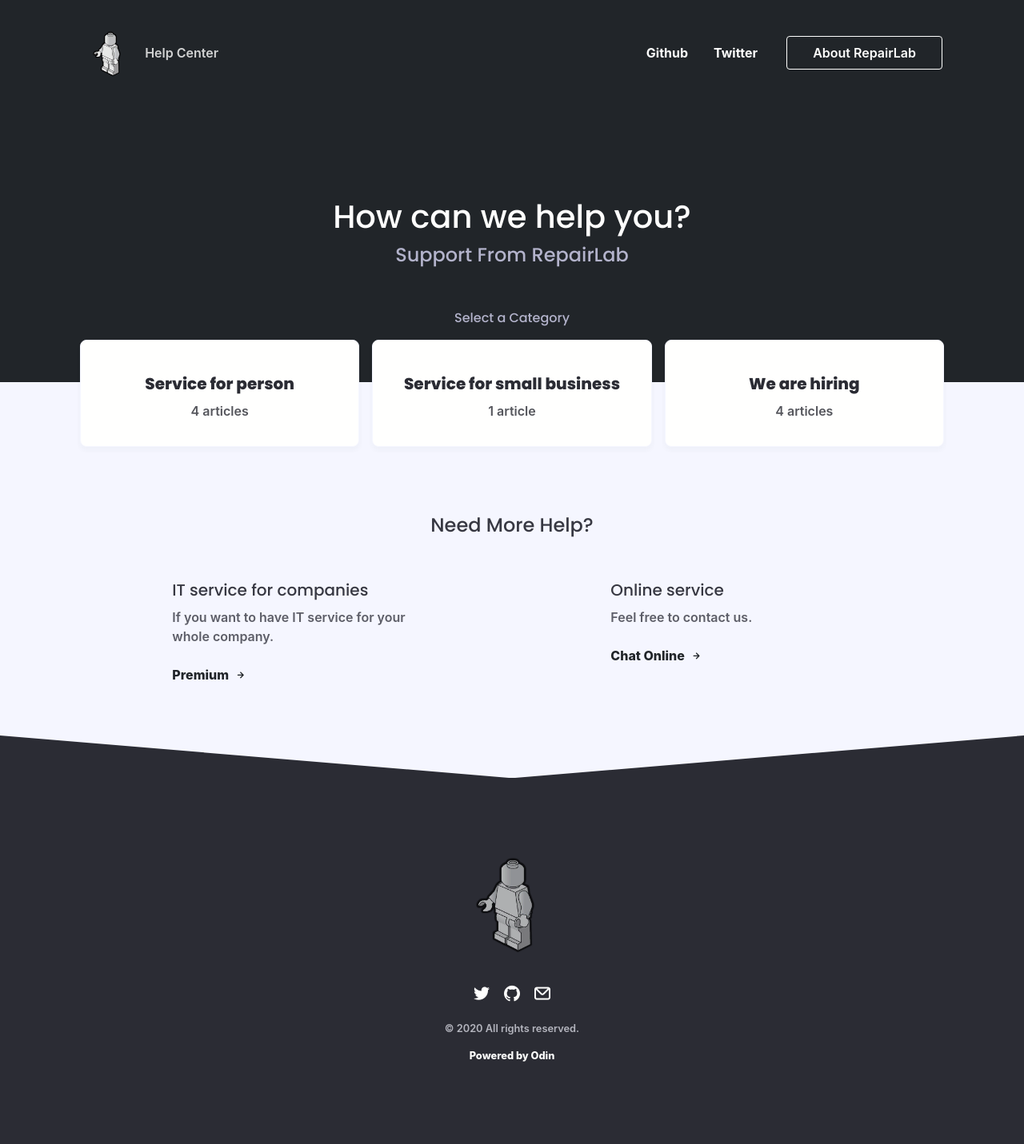
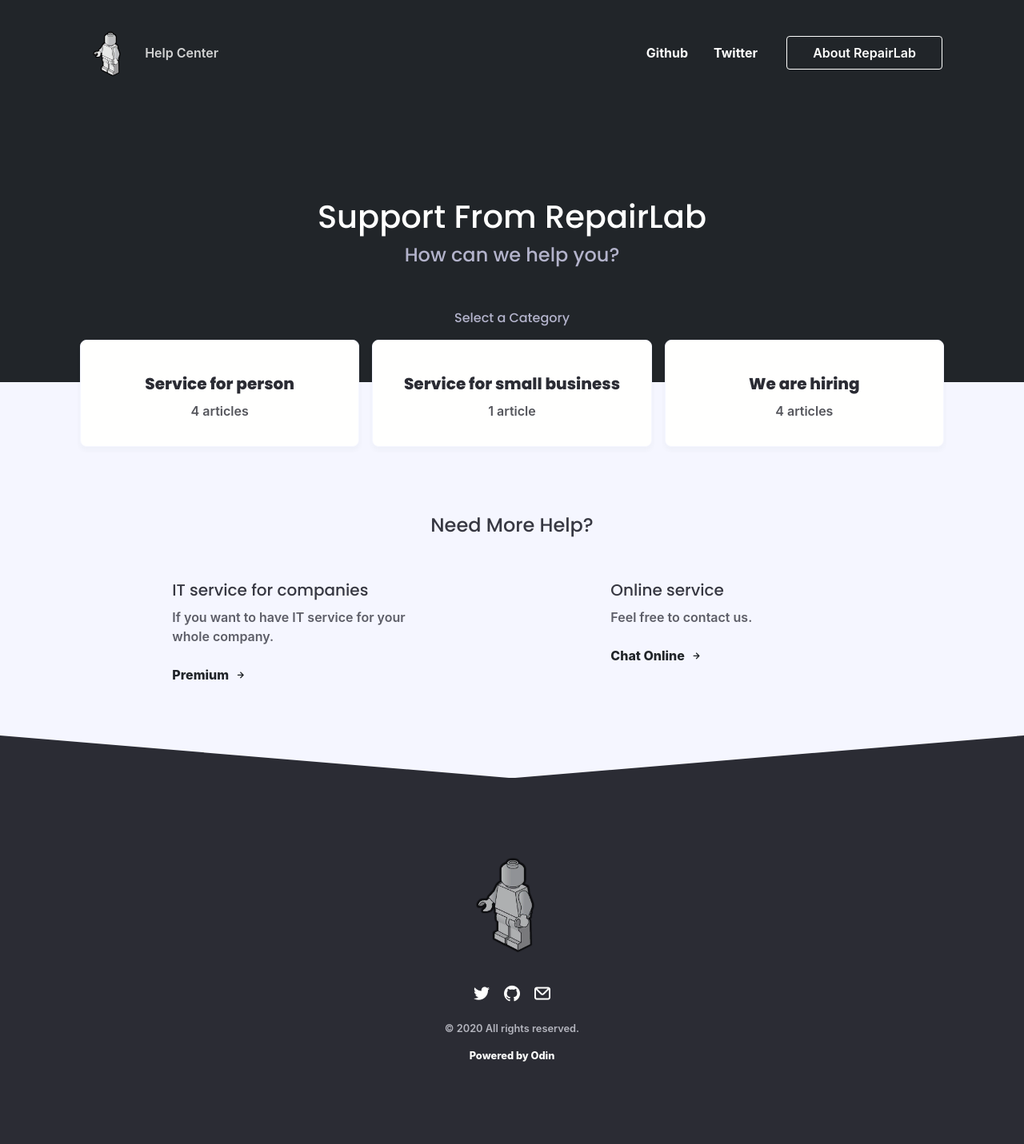
Before and after one commit to werepairlab/werepairlab.github.io, a Jekyll site: the page built from index.html, in a window 1280 px wide. Shown: the whole page at 80% size. Built offline with Jekyll 4.4.1, drawn with Linux system fonts in a browser that asks for light colours; nearby versions of some CDN libraries; some web fonts are replaced; comment, search, counter and statistics services are not loaded.

Commit message:
switch subheader and header

```diff
--- a/_includes/header-home.html
+++ b/_includes/header-home.html
@@ -5,8 +5,8 @@
       <header class="container grid-xl landing-header">
         <div class="columns pt-12 pb-8">
           <div class="column col-11 col-mx-auto text-center">
-            <h1 class="mt-2 super-h2">{{ site.header }}</h1>
-            <h4 class="text-secondary">{{ site.subheader }}</h4>
+            <h1 class="mt-2 super-h2">{{ site.subheader }}</h1>
+            <h4 class="text-secondary">{{ site.header }}</h4>
           </div>
         </div>
       </header>
```
